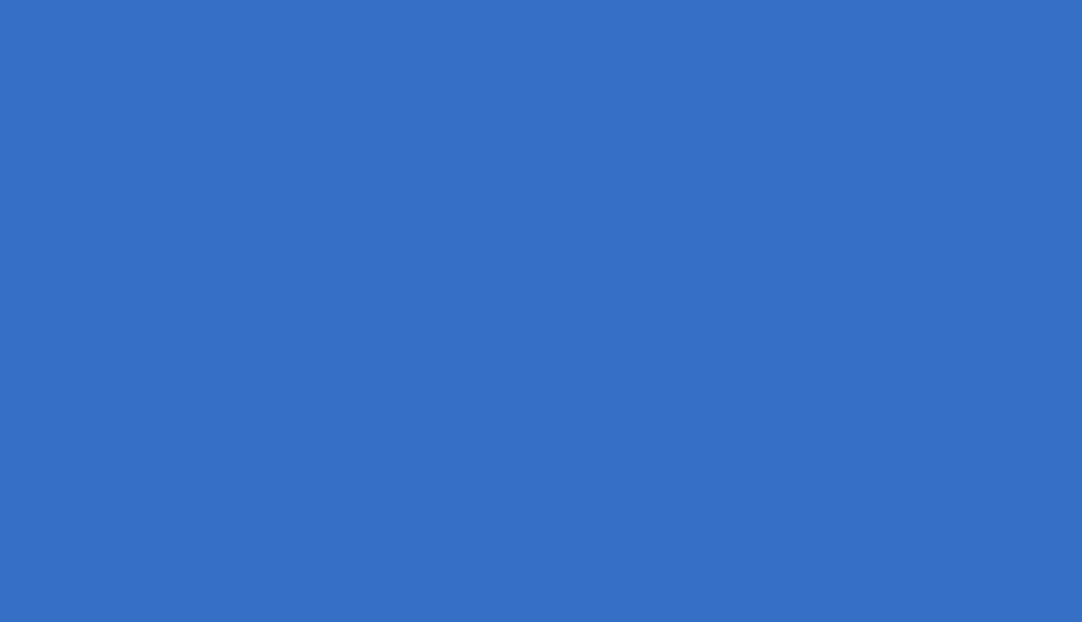
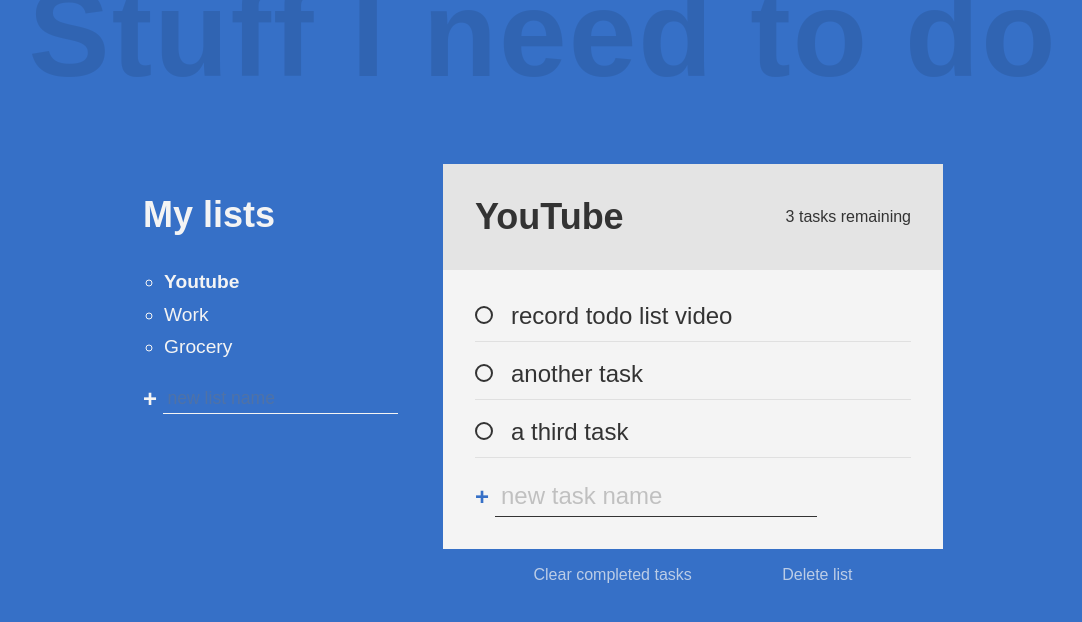
Before and after one commit to rizwanforcode/get-things-done, a React (Create React App) app: page / in a window 1280 px wide. Shown: the top 622 px of the page, without its empty margins (97-1179 px from the left). Built offline with nearby package versions, Linux system fonts and the light colour scheme.

Commit message:
Added the entire markup in appjs and changed the root react element from div root to body with id body

```diff
--- a/public/index.html
+++ b/public/index.html
@@ -26,7 +26,7 @@
     -->
     <title>React App</title>
   </head>
-  <body>
+  <body id="body">
     <noscript>You need to enable JavaScript to run this app.</noscript>
     <div id="root"></div>
     <!--
--- a/src/App.js
+++ b/src/App.js
@@ -1,5 +1,86 @@
 function App() {
-  return <div className="App"></div>;
+  return (
+    <>
+      <h1 className="title">Stuff I need to do</h1>
+
+      <div className="all-tasks">
+        <h2 className="task-list-title">My lists</h2>
+        <ul className="task-list">
+          <li className="list-name active-list">Youtube</li>
+          <li className="list-name">Work</li>
+          <li className="list-name">Grocery</li>
+        </ul>
+
+        <form action="">
+          <input
+            type="text"
+            className="new list"
+            placeholder="new list name"
+            aria-label="new list name"
+          />
+          <button className="btn create" aria-label="create new list">
+            +
+          </button>
+        </form>
+      </div>
+
+      <div className="todo-list">
+        <div className="todo-header">
+          <h2 className="list-title">YouTube</h2>
+          <p className="task-count">3 tasks remaining</p>
+        </div>
+
+        <div className="todo-body">
+          <div className="tasks">
+            <div className="task">
+              <input type="checkbox" id="task-1" />
+              <label for="task-1">
+                <span className="custom-checkbox"></span>
+                record todo list video
+              </label>
+            </div>
+            {/* <!-- /task-1 --> */}
+
+            <div className="task">
+              <input type="checkbox" id="task-2" />
+              <label for="task-2">
+                <span className="custom-checkbox"></span>
+                another task
+              </label>
+            </div>
+            {/* <!-- /task-2 --> */}
+
+            <div className="task">
+              <input type="checkbox" id="task-3" />
+              <label for="task-3">
+                <span className="custom-checkbox"></span>a third task
+              </label>
+            </div>
+            {/* <!-- /task-3 --> */}
+          </div>
+
+          <div className="new-task-creator">
+            <form action="">
+              <input
+                type="text"
+                className="new task"
+                placeholder="new task name"
+                aria-label="new task name"
+              />
+              <button className="btn create" aria-label="create new task">
+                +
+              </button>
+            </form>
+          </div>
+
+          <div className="delete-stuff">
+            <button className="btn delete">Clear completed tasks</button>
+            <button className="btn delete">Delete list</button>
+          </div>
+        </div>
+      </div>
+    </>
+  );
 }
 
 export default App;
--- a/src/index.js
+++ b/src/index.js
@@ -3,8 +3,8 @@
 import "./index.css";
 import App from "./App";
 
-const root = ReactDOM.createRoot(document.getElementById("root"));
-root.render(
+const body = ReactDOM.createRoot(document.getElementById("body"));
+body.render(
   <React.StrictMode>
     <App />
   </React.StrictMode>
```
